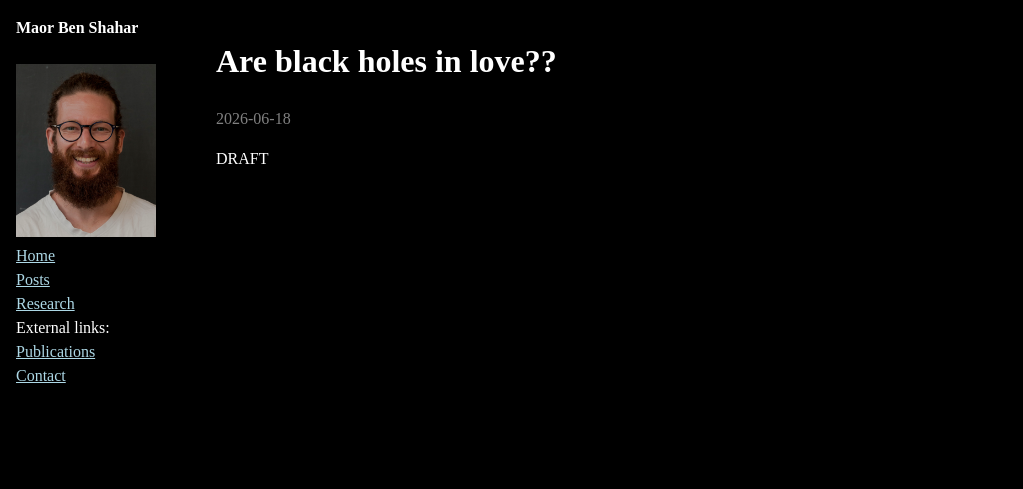
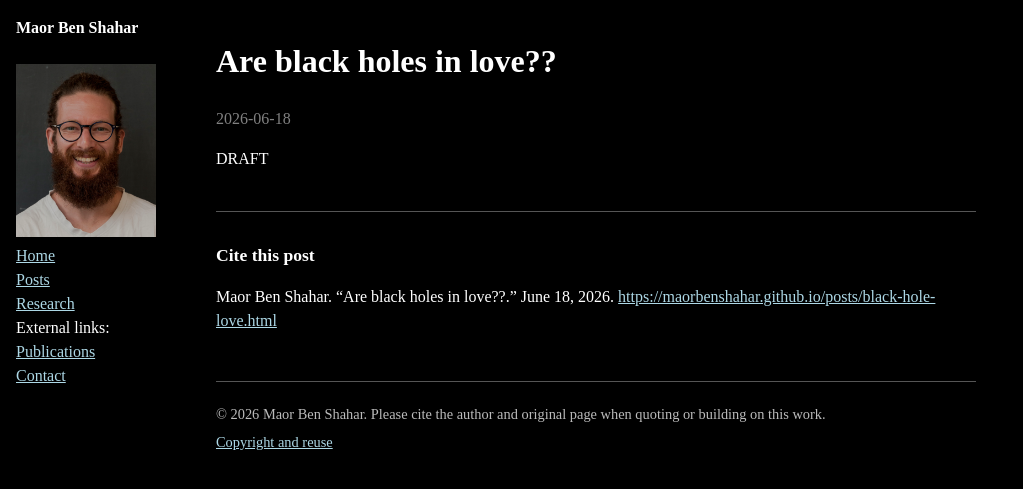
Before and after one commit to maorbenshahar/maorbenshahar.github.io, a Jekyll site: the page built from _posts/2026-07-01-black-hole-love.html, in a window 1280 px wide. Shown: the top 489 px of the page, without its empty margins (0-1023 px from the left). Built offline with Jekyll 4.4.1, drawn with Linux system fonts in a browser that asks for light colours; nearby versions of some CDN libraries.

Commit message:
Add copyright and citation notices; keep unpublished drafts out of the site

```diff
--- a/_config.yml
+++ b/_config.yml
@@ -1,4 +1,5 @@
 title: Maor Ben Shahar
+url: "https://maorbenshahar.github.io"
 
 # Posts live in _posts/ ; everything else (index, blog, research) are plain pages.
 # This permalink keeps post URLs identical to before: /posts/using_lean.html
@@ -8,3 +9,6 @@ exclude:
   - README.md
   - Gemfile
   - Gemfile.lock
+  - drafts
+  - _drafts
+  - assets/autoprover
--- a/_layouts/default.html
+++ b/_layouts/default.html
@@ -33,6 +33,10 @@
 
   <main id="content">
     {{ content }}
+    <footer class="site-footer">
+      <p>&copy; 2026 Maor Ben Shahar. Please cite the author and original page when quoting or building on this work.</p>
+      <p><a href="/copyright.html">Copyright and reuse</a></p>
+    </footer>
   </main>
 
 </div>
--- a/_layouts/post.html
+++ b/_layouts/post.html
@@ -4,3 +4,9 @@ layout: default
 <h1>{{ page.title }}</h1>
 <p class="date">{{ page.date | date: "%Y-%m-%d" }}</p>
 {{ content }}
+
+<section class="post-citation" aria-label="Citation">
+  <h2>Cite this post</h2>
+  <p>Maor Ben Shahar. &ldquo;{{ page.title | escape }}.&rdquo; {{ page.date | date: "%B %-d, %Y" }}.
+    <a href="{{ page.url | absolute_url }}">{{ page.url | absolute_url }}</a></p>
+</section>
--- a/assets/style.css
+++ b/assets/style.css
@@ -61,3 +61,10 @@ code.language-lean, code.language-lean.hljs { padding: 0; border-radius: 3px; fo
   color: #bbb;
 }
 .aside summary { cursor: pointer; color: #999; font-style: italic; }
+
+/* Citation and copyright notices. */
+.post-citation { margin-top: 2.5rem; padding-top: 1rem; border-top: 1px solid #555; }
+.post-citation h2 { font-size: 1.1rem; }
+.post-citation p { overflow-wrap: anywhere; }
+.site-footer { margin-top: 3rem; padding-top: 1rem; border-top: 1px solid #555; color: #bbb; font-size: 0.9rem; }
+.site-footer p { margin: 0.4rem 0; }
```
Also changed, not shown: copyright.html (added, +13 -0 lines), 1 other file.
